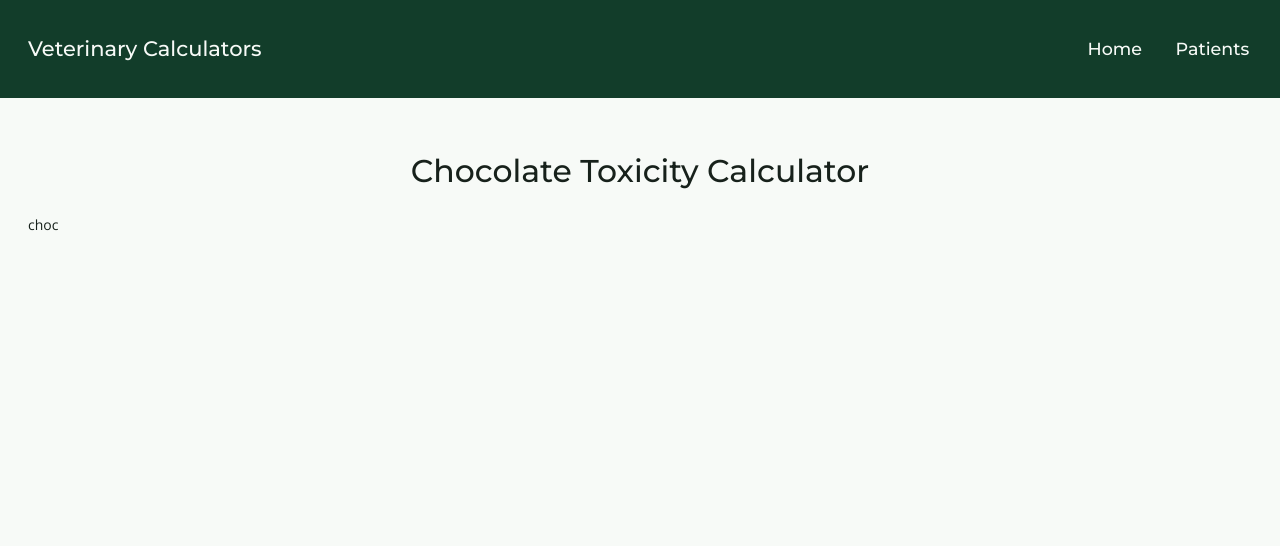
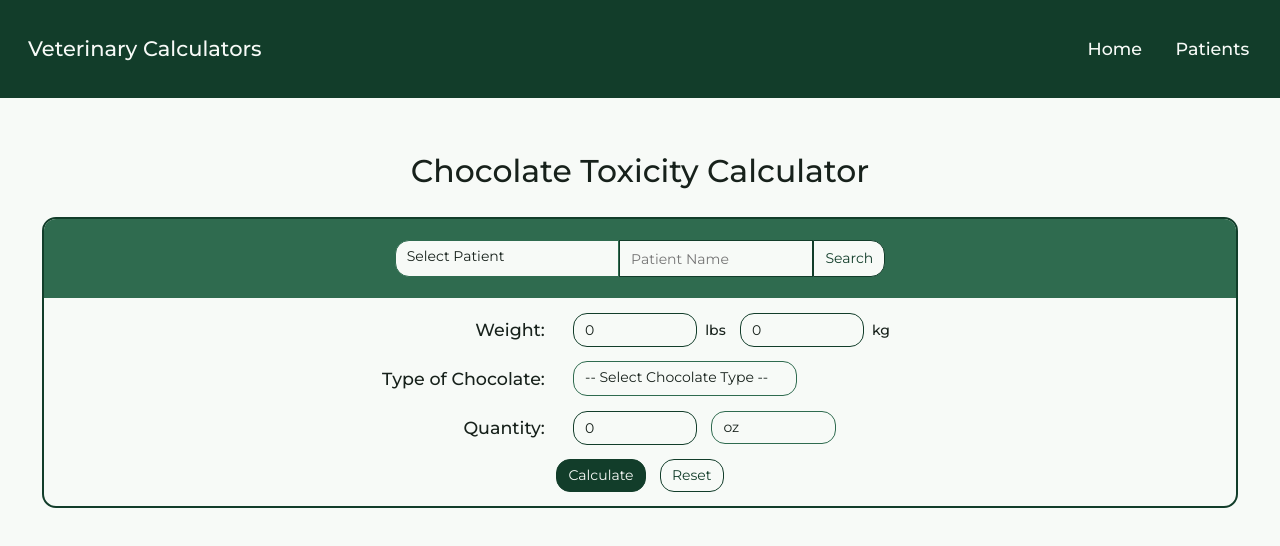
Before and after one commit to ZachRadaza/Veterinary-Calculators, a Vue app: page /choctox in a window 1280 px wide. Shown: the top 546 px of the page. Built offline with nearby package versions, Linux system fonts and the light colour scheme.

Commit message:
choc tox calc

```diff
--- a/src/App.vue
+++ b/src/App.vue
@@ -152,4 +152,9 @@ label:has(input[type="radio"]){
     font-family: var(--font-heading);
 }
 
+/* all */
+:is(input, select).short{
+    width: 100px;
+}
+
 </style>
--- /dev/null
+++ b/src/calculators/CHOCTOX/ChocQuantityUnits.js
@@ -0,0 +1,4 @@
+export const ChocQuantityUnits = Object.freeze({
+    OZ: 'oz',
+    GM: 'gm',
+});
--- a/src/calculators/CHOCTOX/ChocolateToxicityCalculator.vue
+++ b/src/calculators/CHOCTOX/ChocolateToxicityCalculator.vue
@@ -1,7 +1,99 @@
 <script setup>
+import { ref, watch } from 'vue';
+import CalcRow from '../../components/calculator-rows/CalcRow.vue';
+import CalcRowPatientWeight from '../../components/calculator-rows/CalcRowPatientWeight.vue';
+import CalculatorTemplate from '../../components/CalculatorTemplate.vue';
+import InputLabel from '../../components/InputLabel.vue';
+import { ChocolateTypes } from './ChocolateTypes.js';
+import { ChocQuantityUnits } from './ChocQuantityUnits.js';
+import CalcRowCalculateBtns from '../../components/calculator-rows/CalcRowCalculateBtns.vue';
+import { usePatient } from '../../composables/Patient.js';
+import { lbsToKg, roundToThousandth, verifyNumberInput } from '../../utils/CalculatorUtils.js';
+import { useCalculator } from '../../composables/Calculator.js';
+import ChocolateToxicityHelper from './ChocolateToxicityHelper.js';
+
+const patient = usePatient();
+const calculator = useCalculator();
+
+const chocolateType = ref(0);
+const otherCocoaContent = ref('0');
+const quantity = ref('0');
+const quantityUnit = ref(ChocQuantityUnits.OZ);
+const results = ref(null);
+
+watch(() => chocolateType.value, (chocType) => {
+    if(chocType === ChocolateTypes.COCOAOTHER)
+        otherCocoaContent.value = '0';
+});
+
+function handleOtherCocoaChange(){
+    otherCocoaContent.value = verifyNumberInput(otherCocoaContent.value, 0, 100);
+}
+
+function handleQuantityChange(){
+    quantity.value = verifyNumberInput(quantity.value, 0, 100000);
+}
+
+function calculate(){
+    const patientEntered = patient.inputtedPatient?.value;
+    const weightKg = lbsToKg(patientEntered?.weight);
+    results.value = ChocolateToxicityHelper.calculateChocolateToxicity(
+        weightKg,
+        chocolateType.value,
+        Number(quantity.value),
+        quantityUnit.value,
+        Number(otherCocoaContent.value)
+    );
+
+    calculator.showResults.value = true;
+}
+
+function reset(){
+    patient.resetInputtedPatient();
+    calculator.showResults.value = false;
+
+    quantity.value = '0';
+    otherCocoaContent.value = '0';
+}
+
 </script>
 <template>
-    choc
+    <CalculatorTemplate>
+        <CalcRowPatientWeight />
+
+        <CalcRow label="Type of Chocolate: ">
+            <select v-model="chocolateType">
+                <option :value="0">-- Select Chocolate Type --</option>
+                <option v-for="choc in Object.values(ChocolateTypes)" :key="choc" :value="choc">{{ choc }}</option>
+            </select>
+        </CalcRow>
+
+        <CalcRow label="Enter Cocoa Content: " v-if="chocolateType === ChocolateTypes.COCOAOTHER">
+            <InputLabel
+                label="%"
+                v-model="otherCocoaContent"
+                class="short"
+                @input="handleOtherCocoaChange"
+            />
+        </CalcRow>
+
+        <CalcRow label="Quantity: ">
+            <div class="flex-row">
+                <input v-model="quantity" class="short" @input="handleQuantityChange"/>
+                <select v-model="quantityUnit" class="short">
+                    <option v-for="unit in Object.values(ChocQuantityUnits)" :key="unit" :value="unit">{{ unit }}</option>
+                </select>
+            </div>
+        </CalcRow>
+
+        <CalcRowCalculateBtns :calculate="calculate" :reset="reset"/>
+        <template #results>
+            <h5>Dogs Toxicity Level: {{ results?.toxicity?.level }} - {{ results?.toxicity?.label }}</h5>
+            <h6>Estimated methylxanthine concentration: {{ roundToThousandth(results?.methylxanthineMgG) || 0 }} mg/g</h6>
+            <h6>Total methylxanthines ingested: {{ roundToThousandth(results?.totalMethylxanthineMg) || 0}} mg</h6>
+            <h6>Methylxanthine exposure: {{ roundToThousandth(results?.methylxanthineMgKg) || 0 }} mg/kg</h6>
+        </template>
+    </CalculatorTemplate>
 </template>
 <style>
 </style>
--- /dev/null
+++ b/src/calculators/CHOCTOX/ChocolateToxicityHelper.js
@@ -0,0 +1,89 @@
+import { ChocolateMethylxanthineMgG, ChocolateTypes } from "./ChocolateTypes";
+import { ChocQuantityUnits } from "./ChocQuantityUnits";
+
+const ChocolateToxicityHelper = {
+
+    calculateChocolateToxicity(weightKg, chocolateType, quantity, quantityUnit, cocoaPercent = null){
+        if(weightKg <= 0 || quantity <= 0)
+            return null;
+
+        const methylxanthineMgG = this.getMethylxanthineMgG(chocolateType, cocoaPercent);
+
+        if(methylxanthineMgG == null)
+            return {
+                error: 'Methylxanthine concentration unavailable for this product.'
+            };
+
+        const quantityGrams = this.chocolateQuantityToGrams(quantity, quantityUnit);
+        if(quantityGrams == null)
+            return {
+                error: 'Unable to convert quantity to grams.'
+            };
+
+        const totalMethylxanthineMg = quantityGrams * methylxanthineMgG;
+
+        const methylxanthineMgKg = totalMethylxanthineMg / weightKg;
+
+        return {
+            chocolateType,
+            quantityGrams,
+            methylxanthineMgG,
+            totalMethylxanthineMg,
+            methylxanthineMgKg,
+            toxicity: this.getChocolateToxicityLevel(methylxanthineMgKg)
+        };
+    },
+
+    getChocolateToxicityLevel(mgKg){
+        if(mgKg < 20)
+            return {
+                level: 'LOW',
+                label: 'Below reported mild-sign threshold'
+            };
+
+        if(mgKg < 40)
+            return {
+                level: 'MILD',
+                label: 'Mild clinical signs possible'
+            };
+
+        if(mgKg < 60)
+            return {
+                level: 'CARDIAC',
+                label: 'Cardiotoxic effects possible'
+            };
+
+        return {
+            level: 'SEVERE',
+            label: 'Severe toxicity / seizure risk'
+        };
+    },
+
+    getMethylxanthineMgG(chocolateType, cocoaPercent = null){
+        if(chocolateType === ChocolateTypes.COCOAOTHER){
+            if(cocoaPercent == null || cocoaPercent <= 0 || cocoaPercent > 100)
+                return null;
+
+            return 15.5 * (cocoaPercent / 100);
+        }
+
+        return ChocolateMethylxanthineMgG[chocolateType] ?? null;
+    },
+
+    chocolateQuantityToGrams(quantity, unit){
+        if(quantity <= 0)
+            return null;
+
+        switch(unit){
+            case ChocQuantityUnits.GM:
+                return quantity;
+            case ChocQuantityUnits.OZ:
+                return quantity * 28.3495;
+            default:
+                return null;
+        }
+    }
+
+};
+
+export default ChocolateToxicityHelper;
--- /dev/null
+++ b/src/calculators/CHOCTOX/ChocolateTypes.js
@@ -0,0 +1,33 @@
+export const ChocolateTypes = Object.freeze({
+    WHITE: 'White Chocolate',
+    MILK: 'Milk Chocolate',
+    DARK: 'Dark, Sweet Chocolate',
+    SEMISWEET: 'Semi-Sweet Chocolate',
+    COCOA60: '60% Cocoa',
+    COCOA72: '72% Cocoa',
+    COCOA86: '86% Cocoa',
+    COCOAOTHER: 'Other Cocoa Content (%)',
+    BAKER: 'Baker (unsweetened) Chocolate',
+    POWDERDRY: 'Dry Cocoa Powder',
+    POWDERINSTANT: 'Instant Cocoa Powder',
+    BEANS: 'Cocoa Beans',
+    COFFEEBEANS: 'Coffee Beans or Ground',
+    COFFEEHULLS: 'Coffee Bean Hulls (e.g Mulch)'
+});
+
+export const ChocolateMethylxanthineMgG = Object.freeze({
+    [ChocolateTypes.WHITE]: 0.04,
+    [ChocolateTypes.MILK]: 2.3,
+    [ChocolateTypes.DARK]: 5.6,
+    [ChocolateTypes.SEMISWEET]: 5.6,
+    [ChocolateTypes.COCOA60]: 15.5 * 0.60,
+    [ChocolateTypes.COCOA72]: 15.5 * 0.72,
+    [ChocolateTypes.COCOA86]: 15.5 * 0.86,
+    [ChocolateTypes.BAKER]: 15.5,
+    [ChocolateTypes.POWDERDRY]: 28.5,
+
+    [ChocolateTypes.POWDERINSTANT]: null,
+    [ChocolateTypes.BEANS]: null,
+    [ChocolateTypes.COFFEEBEANS]: null,
+    [ChocolateTypes.COFFEEHULLS]: null
+});
--- a/src/components/CalculatorTemplate.vue
+++ b/src/components/CalculatorTemplate.vue
@@ -87,4 +87,11 @@ h1, h2, h3, h4, h5, h6, p{
     justify-content: center;
 }
 
+.flex-row{
+    display: flex;
+    flex-direction: row;
+    gap: 1rem;
+    align-items: center;
+}
+
 </style>
--- a/src/components/calculator-rows/CalcRowPatientWeight.vue
+++ b/src/components/calculator-rows/CalcRowPatientWeight.vue
@@ -17,10 +17,10 @@ watch(() => patient.inputtedPatient?.value?.weight, (patWeight) => {
 
 function handleInputChange(isLbs){
     if(isLbs){
-        patientLbs.value = verifyNumberInput(patientLbs.value, 0, 10000);
+        patientLbs.value = verifyNumberInput(patientLbs.value, 0, 1000000);
         patientKgs.value = lbsToKg(Number(patientLbs.value));
     } else {
-        patientKgs.value = verifyNumberInput(patientKgs.value, 0, 10000);
+        patientKgs.value = verifyNumberInput(patientKgs.value, 0, 1000000);
         patientLbs.value = kgToLbs(Number(patientKgs.value));
     }
 
@@ -31,7 +31,7 @@ function handleInputChange(isLbs){
 </script>
 <template>
     <CalcRow class="weight-row" label="Weight: ">
-        <div class="weight-cont">
+        <div class="flex-row">
             <InputLabel label="lbs" class="short" v-model="patientLbs" @input="handleInputChange(true)"/>
             <InputLabel label="kg" class="short" v-model="patientKgs" @input="handleInputChange(false)"/>
         </div>
@@ -39,11 +39,4 @@ function handleInputChange(isLbs){
 </template>
 <style scoped>
 
-.weight-cont{
-    display: flex;
-    flex-direction: row;
-    gap: 1rem;
-    align-items: center;
-}
-
 </style>
--- a/src/utils/CalculatorUtils.js
+++ b/src/utils/CalculatorUtils.js
@@ -6,6 +6,7 @@ export function kgToLbs(weightKg){
     return Math.round(weightKg * 2.2046226218 * 100) / 100;
 }
 
+// to the power of 10 so like 10000 or 100
 export function verifyNumberInput(input, boundsLower, boundsHigher){
     const numInput = Number(input);
 
@@ -15,8 +16,15 @@ export function verifyNumberInput(input, boundsLower, boundsHigher){
     if(numInput < boundsLower)
         return boundsLower;
 
-    if(input > boundsHigher)
-        return boundsHigher;
+    if(numInput === boundsHigher)
+        return numInput;
+
+    const boundsHigherLength = boundsHigher.toString().length - 1;
+    if(input.length > boundsHigherLength){
+        const ret = input.slice(0, boundsHigherLength);
+
+        return ret;
+    }
 
     return input;
 }
```
